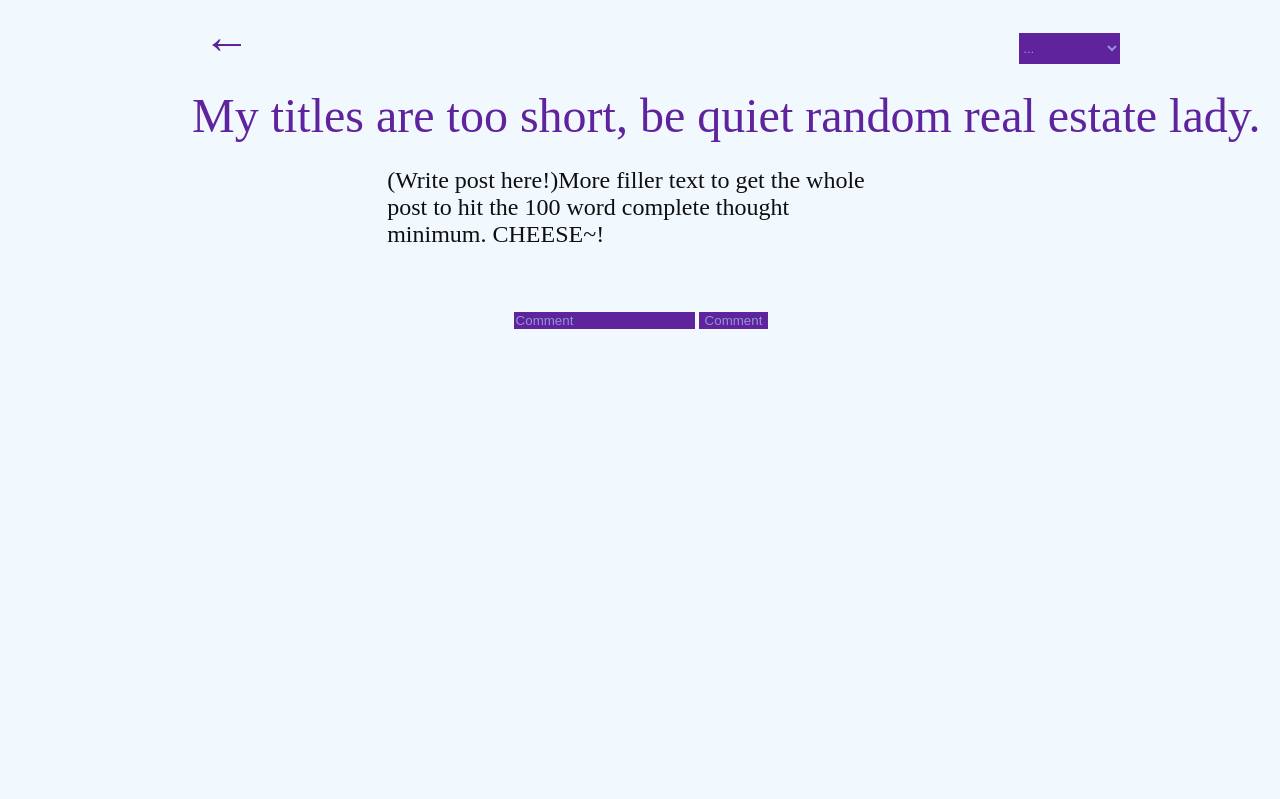
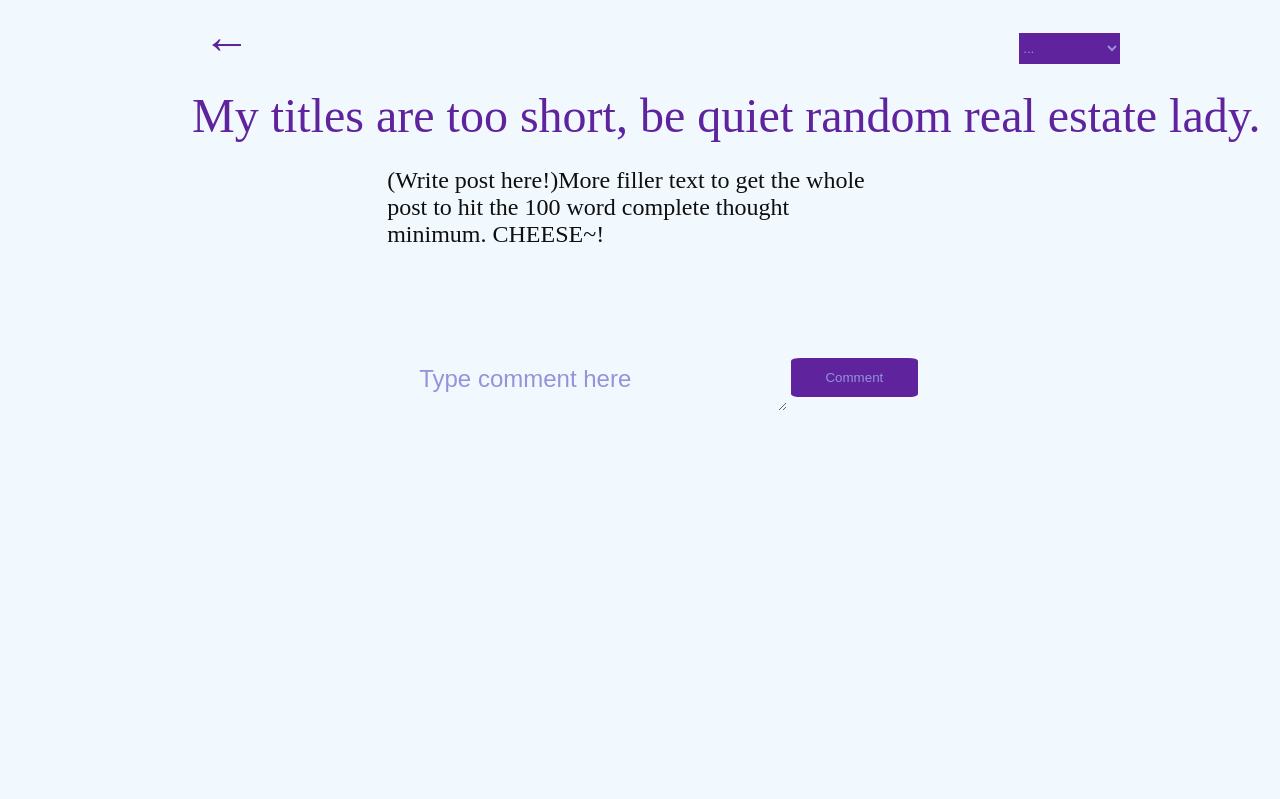
Before and after one commit to ShayanBahrainy/Ravyn, a Flask app: page /post/6ca7ff66-3db9-41d6-b67b-c0210f43eb8e in a window 1280 px wide. Run offline with Flask 3, Linux system fonts and the light colour scheme; data comes from the database, SQL or seed files in the repository; the page is wider than the window, and the part outside it is not shown.

Commit message:
Styling view post page, work on comment system

```diff
--- a/Content.py
+++ b/Content.py
@@ -77,8 +77,6 @@ class ContentManager:
         public_face = self.accounts.get_public_face(r[2])
         return Post(r[0], r[1], public_face[0], public_face[1], r[3])
     def create_post(self, title: str, body: str, user_id: int) -> str | bool:
-        #Check if PDF is safe to save.
-
         if len(body) < ContentManager.MIN_BODY_LENGTH:
             return "Body too short"
         if len(title) < ContentManager.MIN_TITLE_LENGTH:
@@ -94,6 +92,19 @@ class ContentManager:
     def delete_post(self, id: str):
         with self.make_connection() as connection:
             connection.execute("DELETE FROM Posts WHERE ID=?;",(id,))
+class CommentManager:
+    MinimumCommentLength = 10
+    def __init__(self, db: str):
+        self.db = db
+        with self.make_connection() as connection:
+            connection.execute("pragma journal_mode=wal;")
+            connection.execute("CREATE TABLE IF NOT EXISTS Comments (PostID TEXT, CommentID TEXT, OWNER INTEGER, BODY TEXT);")
+    def make_comment(Post: Post, Owner: User, Text: str) -> bool | str:
+        if len(Text) < CommentManager.MinimumCommentLength:
+            return "Comment is too short."
+
+    def make_connection(self):
+        return sqlite3.connect(self.db)
 class ReportManager:
     MAX_FEED_LENGTH = 25
     def __init__(self, db: str, contentmanager: ContentManager):
--- a/main.py
+++ b/main.py
@@ -84,7 +84,15 @@ def delete_because_report(PostID):
         return abort(403)
     reportmanager.takedown_post(PostID)
     return 'True'
-
+@app.route("/comment/<PostID>",methods=["POST"])
+def comment_index(PostID):
+    if not request.cookies.__contains__("AUTH"):
+        return abort(403)
+    user = accounts.is_logged_in(request.cookies["AUTH"])
+    if not user:
+        return abort(403)
+    assert request.content_type == "application/json", "Incorrect Content Type"
+    return contentmanager.add_comment(PostID, request.json)
 @app.route("/admin/console/")
 def admin_console():
     if not request.cookies.__contains__("AUTH"):
--- a/static/base.css
+++ b/static/base.css
@@ -5,6 +5,7 @@
     --TextColor: #0F0F0F;
     --LightTextColor: #FBFBFB;
     --LightSideColor: #6800cf;
+    --LightBackgroundColor: #d9d8f8;
 }
 ::placeholder {
     color: var(--MainColor);
--- a/static/post_view.css
+++ b/static/post_view.css
@@ -51,21 +51,36 @@ body {
 .CreateComment {
     position: relative;
     top: 15%;
-    left: 40%;
+    left: 30%;
 }
 .NewComment {
     border: none;
+    background: none;
+    color: var(--MainColor);
+    padding: 2rem;
+    height: 5%;
+    display: inline-block;
+    width: 400px;
+    height: 100px;
+}
+.SubmitComment {
+    border-style: none;
+    border-radius: 7.5%;
     background-color: var(--SideColor);
     color: var(--MainColor);
-}
-.SubmitComment {
-    border: none;
-    background-color: var(--SideColor);
-    color: var(--MainColor);
+    height: 5%;
+    width: 10%;
+    position: relative;
+    top: -30px; /* Move the button upwards */
+    vertical-align: middle;
+    display: inline-block;
 }
 .SubmitComment:active {
     background-color: var(--LightSideColor);
 }
-.NewComment:active {
-    background-color: var(--LightSideColor);
+.NewComment:focus {
+    outline: none;
 }
+.NewComment,.NewComment::placeholder {
+    font: 1.5rem/3 sans-serif;
+}
--- a/static/post_view.js
+++ b/static/post_view.js
@@ -1,6 +1,15 @@
 function sendReport() {
   let ID = document.getElementById("PostID").dataset.id
   fetch("/report/" + ID, {method: "POST", credentials:"same-origin"})
+}
+function submitComment() {
+  const comment = document.getElementById("NewComment").value
+  const PostID = document.getElementById("PostID").dataset.id
+  let data = {Comment:comment}
+  fetch("/comment/" + PostID, {method:"POST", credentials:"same-origin", body:JSON.stringify(data), headers:{
+    'Accept': 'application/json',
+    'Content-Type': 'application/json'
+  }})
 }
 window.addEventListener("load", function (e) {
   this.document.getElementById("menu").addEventListener("change", function (ev) {
@@ -12,4 +21,7 @@ window.addEventListener("load", function (e) {
   this.document.getElementById("backButton").addEventListener("click", function (ev) {
     history.back()
   })
+  this.document.getElementById("SubmitComment").addEventListener("click", function (ev) {
+    submitComment()
+  })
 })
--- a/templates/post_view.html
+++ b/templates/post_view.html
@@ -14,7 +14,7 @@
         <button id="backButton" class="backButton LargeText">←</button>
         <p class="Content SmallText"> {{post.content}}</p>
         <div class="CreateComment">
-        <input type="text" class="NewComment" placeholder="Comment" id="NewComment">
+        <textarea type="text" class="NewComment" placeholder="Type comment here" id="NewComment"></textarea>
         <button class="SubmitComment" id="SubmitComment" >Comment</button>
         </div>
     </body>
```
